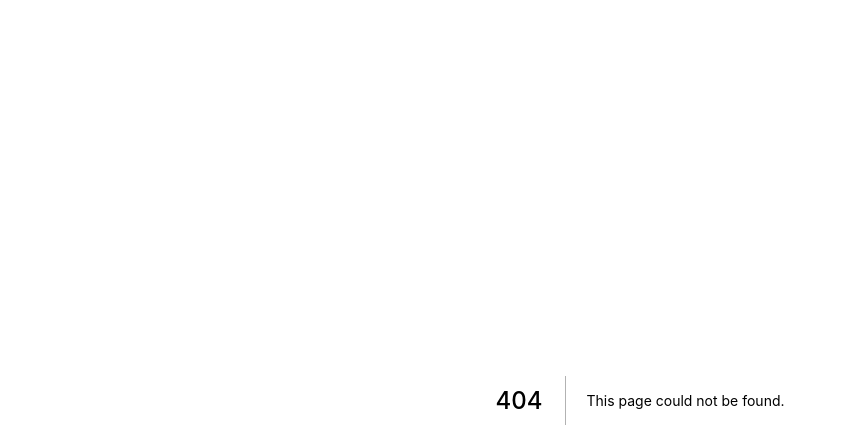
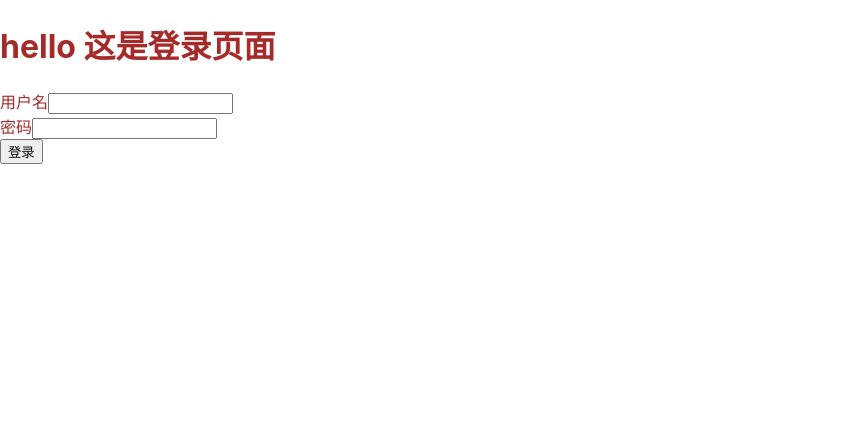
Before and after one commit to Allen718/nextji-demo-1, a Next.js app: page /sign_in in a window 1280 px wide. Before the commit this address had no page. Shown: the top 448 px of the page, without its empty margins (0-847 px from the left). Built offline with nearby package versions, Linux system fonts and the light colour scheme.

Commit message:
feat(sign_in): 登录模块 但是没有存session

```diff
--- /dev/null
+++ b/pages/api/v1/login.tsx
@@ -0,0 +1,20 @@
+import {NextApiHandler, NextApiRequest, NextApiResponse} from "next";
+import SignIn from "../../../src/model/SignIn";
+
+
+const Login: NextApiHandler = async (req, res) => {
+    const {username, password} = req.body;
+    const signIn = new SignIn();
+    signIn.username = username;
+    signIn.password = password;
+    res.setHeader('Content-Type', 'application/json; charset=utf-8');
+    await signIn.validate();
+    if (signIn.hasErrors()) {
+        res.statusCode = 422;
+        res.end(JSON.stringify(signIn.errors));
+    }else{
+        res.statusCode = 200;
+        res.end(JSON.stringify(signIn.user))
+    }
+};
+export default Login;
--- /dev/null
+++ b/pages/sign_in/index.tsx
@@ -0,0 +1,56 @@
+import {useCallback, useState} from "react";
+import axios, {AxiosResponse} from "axios";
+
+export default () => {
+    const [formData, setFormData] = useState({username: '', password: ''})
+    const [errors, setErrors] = useState({
+        username: [],
+        password: [],
+        passwordConfirm: [],
+    });
+    const handleLogin = useCallback((e) => {
+            e.preventDefault();
+            axios.post(`/api/v1/login`, formData)
+                .then(() => {
+                    console.log('登录成功')
+                }, (error) => {
+                    if (error.response) {
+                        const response: AxiosResponse = error.response;
+                        if (response.status === 422) {
+                            console.log('response.data');
+                            console.log(response.data);
+                            setErrors({ ...response.data});
+                        }
+                    }
+                });
+            console.log('formData', formData)
+        }, [formData]
+    );
+    return <div>
+        <h1>hello 这是登录页面</h1>
+        <form onSubmit={handleLogin}>
+            <div>
+                <label>用户名</label>
+                <input value={formData.username} onChange={(e) => {
+                    setFormData({...formData, username: e.target.value})
+                }
+                }/>
+                {errors.username?.length > 0 && <div>
+                    {errors.username.join(',')}
+                </div>}
+            </div>
+            <div>
+                <label>密码</label>
+                <input type={'password'} value={formData.password} onChange={(e) => {
+                    setFormData({...formData, password: e.target.value})
+                }
+                }/>
+                {errors.password?.length > 0 && <div>
+                    {errors.password?.join(',')}
+                </div>}
+            </div>
+            <button type={"submit"}>登录</button>
+        </form>
+    </div>
+}
+;
--- /dev/null
+++ b/src/model/SignIn.ts
@@ -0,0 +1,32 @@
+import {User} from "../entity/User";
+import {getDatabaseConnection} from "../../lib/getDatabaseConnection";
+import md5 from "md5";
+
+class SignIn {
+    username: string;
+    password: string;
+    user: User;
+    errors = {username: [] as string[], password: [] as string []}
+
+    async validate() {
+        if (this.username.trim() === '') {
+            this.errors.username.push('请填写用户名')
+        }
+        const connection = await getDatabaseConnection();
+        const user = await connection.manager.findOne(User, {where: {username: this.username}});
+        this.user = user
+        if (user) {
+            if (user.passwordDigest !== md5(this.password)) {
+                this.errors.password.push('密码错误')
+            }
+        } else {
+            this.errors.username.push('用户不存在')
+        }
+    }
+
+    hasErrors() {
+        return !!Object.values(this.errors).find(v => v.length > 0)
+    }
+}
+
+export default SignIn;
```
